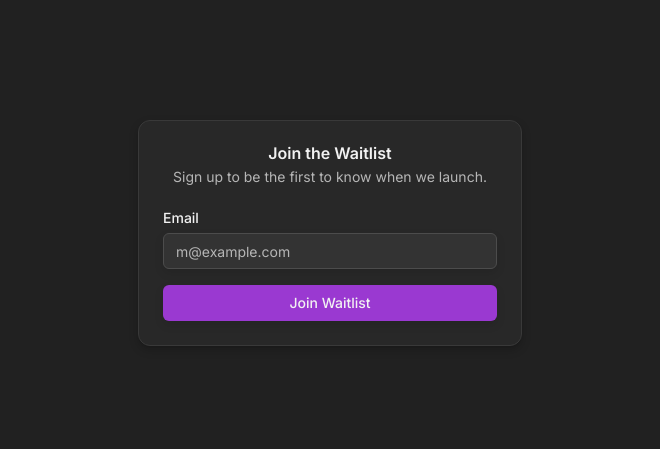
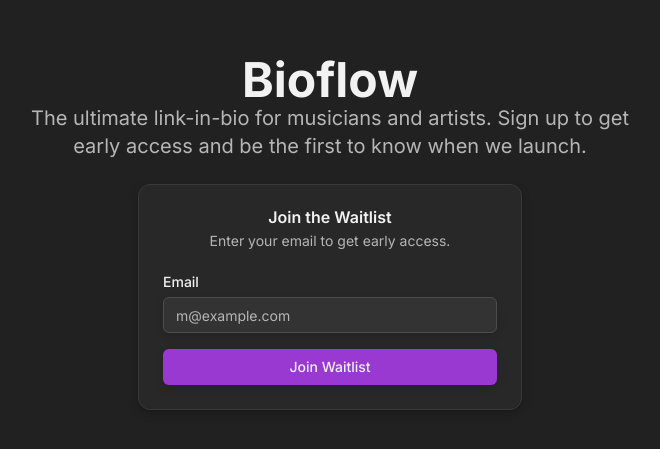
Before and after one commit to DevDugg/bioflow, a Next.js app: page /waitlist in a window 1280 px wide. Shown: the part 167-616 px from the top of the page, without its empty margins (310-970 px from the left). Built offline with nearby package versions, Linux system fonts and the light colour scheme; no server answers.

Commit message:
added title and description on the waitlist page

```diff
--- a/src/app/(public)/waitlist/page.tsx
+++ b/src/app/(public)/waitlist/page.tsx
@@ -9,12 +9,19 @@ import { WaitlistForm } from "@/components/waitlist-form";
 
 export default function WaitlistPage() {
   return (
-    <div className="flex h-screen items-center justify-center">
+    <div className="flex h-screen flex-col items-center justify-center space-y-6">
+      <div className="text-center">
+        <h1 className="text-5xl font-bold tracking-tighter">Bioflow</h1>
+        <p className="mx-auto max-w-[600px] text-muted-foreground md:text-xl">
+          The ultimate link-in-bio for musicians and artists. Sign up to get
+          early access and be the first to know when we launch.
+        </p>
+      </div>
       <Card className="w-full max-w-sm">
         <CardHeader className="text-center">
           <CardTitle>Join the Waitlist</CardTitle>
           <CardDescription>
-            Sign up to be the first to know when we launch.
+            Enter your email to get early access.
           </CardDescription>
         </CardHeader>
         <CardContent>
```
